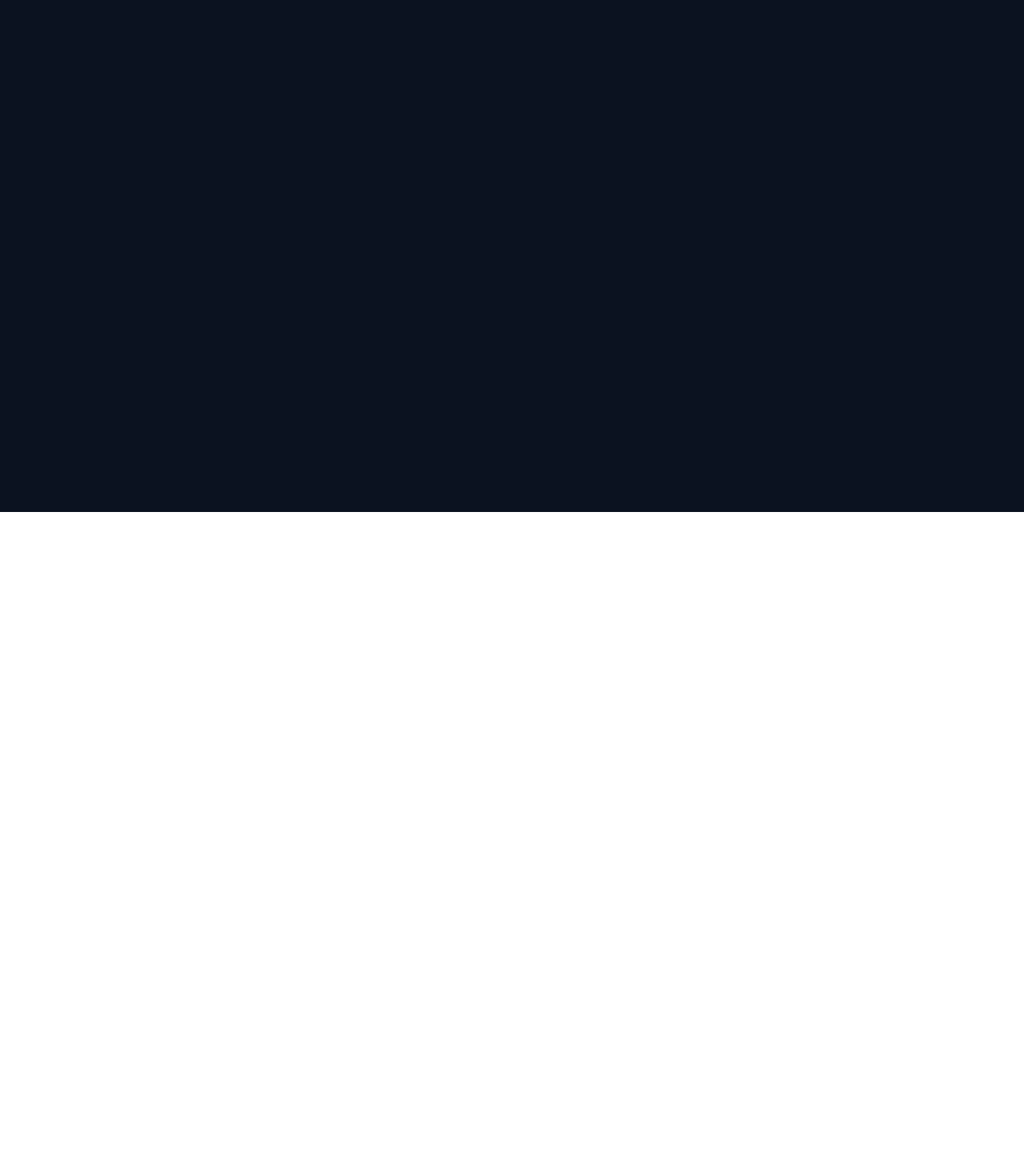
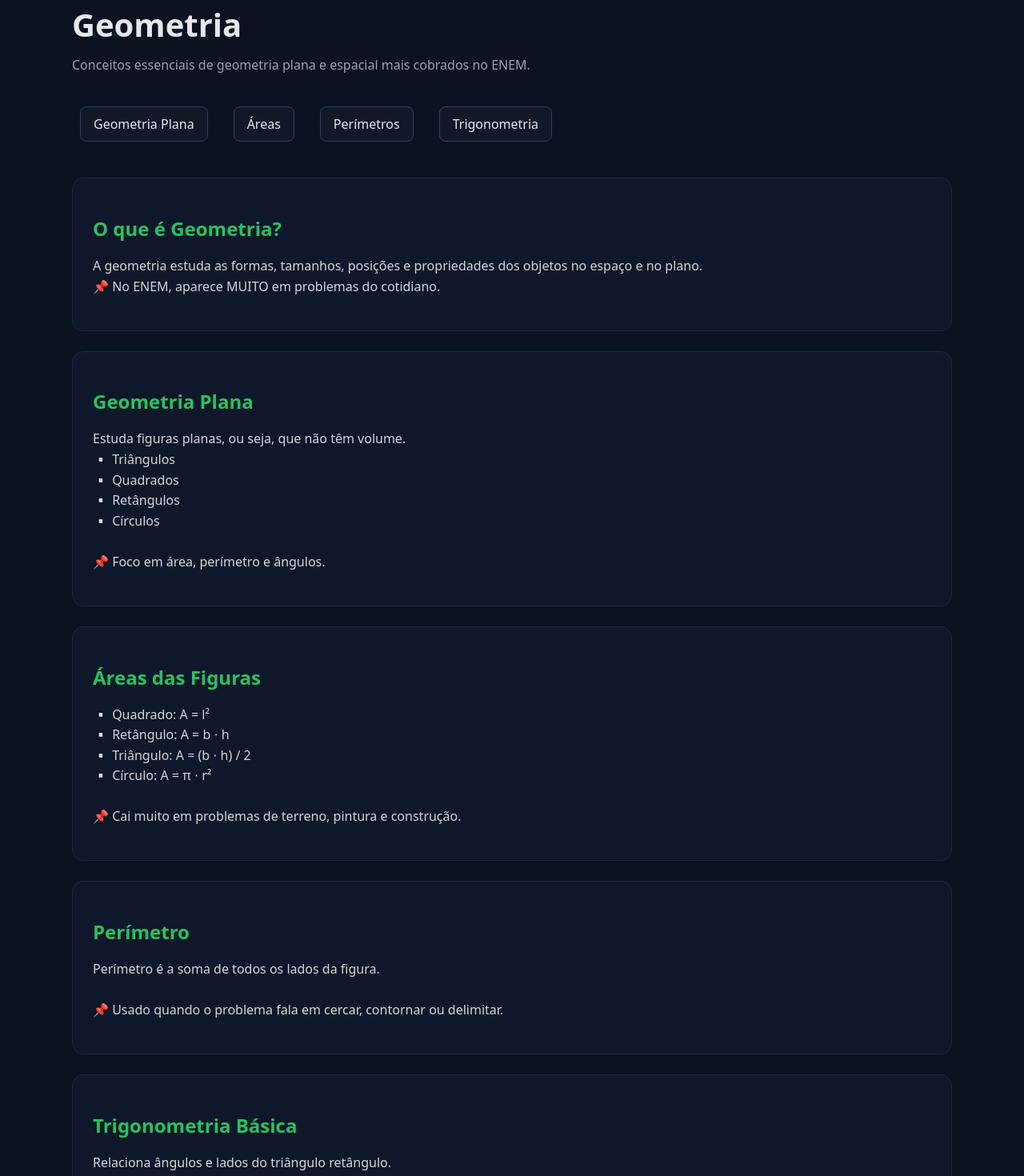
Before and after one commit to diogolopes758/PDL, a React (Vite) app in the folder pdl/: page /geometria in a window 1280 px wide. Shown: the part 160-1630 px from the top of the page at 80% size. Before the commit the page ends 800 px from the top, so only its background shows below. Built offline with nearby package versions, Linux system fonts and the light colour scheme.

Commit message:
adição de nova página

```diff
--- a/pdl/src/App.jsx
+++ b/pdl/src/App.jsx
@@ -17,6 +17,7 @@ import Pomodoro from "./pages/Pomodoro";
 import MiniPomodoro from "./components/MiniPomodoro";
 import Questoes from "./pages/Questoes";
 import Funcoes from "./pages/Funcoes";
+import Geometria from "./pages/Gometria";
 export default function App() {
   return (
     <BrowserRouter>
@@ -39,6 +40,7 @@ export default function App() {
         <Route path="/pomodoro" element={<Pomodoro />} />
         <Route path="/questoes" element={<Questoes />} />
         <Route path="/funcoes" element={<Funcoes />} />
+        <Route path="/geometria" element={<Geometria />} />
       </Routes>
     </BrowserRouter>
   );
--- /dev/null
+++ b/pdl/src/pages/Geometria.css
@@ -0,0 +1,66 @@
+.geometria-page {
+  padding: 40px;
+  max-width: 1100px;
+  margin: auto;
+  color: #e5e7eb;
+}
+
+.geometria-header {
+  margin-bottom: 30px;
+}
+
+.geometria-header h1 {
+  font-size: 2.5rem;
+  margin-bottom: 10px;
+}
+
+.geometria-header p {
+  color: #9ca3af;
+}
+
+/* MENU */
+.geometria-menu {
+  display: flex;
+  gap: 12px;
+  margin-bottom: 35px;
+  flex-wrap: wrap;
+}
+
+.geometria-menu button {
+  background: #111827;
+  color: #e5e7eb;
+  border: 1px solid #374151;
+  padding: 10px 16px;
+  border-radius: 8px;
+  cursor: pointer;
+  transition: all 0.2s;
+}
+
+.geometria-menu button:hover {
+  background: #1f2933;
+  border-color: #22c55e;
+}
+
+/* CONTEÚDO */
+.geometria-content {
+  display: flex;
+  flex-direction: column;
+  gap: 25px;
+}
+
+.geometria-card {
+  background: #0f172a;
+  border: 1px solid #1e293b;
+  border-radius: 14px;
+  padding: 25px;
+}
+
+.geometria-card h2 {
+  margin-bottom: 10px;
+  color: #22c55e;
+}
+
+.geometria-card p {
+  line-height: 1.6;
+  color: #d1d5db;
+}
--- /dev/null
+++ b/pdl/src/pages/Gometria.jsx
@@ -0,0 +1,95 @@
+import "./Geometria.css";
+
+export default function Geometria() {
+  return (
+    <div className="geometria-page">
+      {/* HEADER */}
+      <header className="geometria-header">
+        <h1>Geometria</h1>
+        <p>
+          Conceitos essenciais de geometria plana e espacial mais cobrados no
+          ENEM.
+        </p>
+      </header>
+
+      {/* MENU DE TÓPICOS */}
+      <nav className="geometria-menu">
+        <button>Geometria Plana</button>
+        <button>Áreas</button>
+        <button>Perímetros</button>
+        <button>Trigonometria</button>
+      </nav>
+
+      {/* CONTEÚDO */}
+      <section className="geometria-content">
+        {/* INTRO */}
+        <article className="geometria-card">
+          <h2>O que é Geometria?</h2>
+          <p>
+            A geometria estuda as formas, tamanhos, posições e propriedades dos
+            objetos no espaço e no plano.
+            <br />
+            📌 No ENEM, aparece MUITO em problemas do cotidiano.
+          </p>
+        </article>
+
+        {/* PLANA */}
+        <article className="geometria-card">
+          <h2>Geometria Plana</h2>
+          <p>
+            Estuda figuras planas, ou seja, que não têm volume.
+            <br />
+            ▫️ Triângulos
+            <br />
+            ▫️ Quadrados
+            <br />
+            ▫️ Retângulos
+            <br />
+            ▫️ Círculos
+            <br />
+            <br />
+            📌 Foco em área, perímetro e ângulos.
+          </p>
+        </article>
+
+        {/* ÁREA */}
+        <article className="geometria-card">
+          <h2>Áreas das Figuras</h2>
+          <p>
+            ▫️ Quadrado: A = l² <br />
+            ▫️ Retângulo: A = b ⋅ h <br />
+            ▫️ Triângulo: A = (b ⋅ h) / 2 <br />
+            ▫️ Círculo: A = π ⋅ r² <br />
+            <br />
+            📌 Cai muito em problemas de terreno, pintura e construção.
+          </p>
+        </article>
+
+        {/* PERÍMETRO */}
+        <article className="geometria-card">
+          <h2>Perímetro</h2>
+          <p>
+            Perímetro é a soma de todos os lados da figura.
+            <br />
+            <br />
+            📌 Usado quando o problema fala em cercar, contornar ou delimitar.
+          </p>
+        </article>
+
+        {/* TRIGONOMETRIA */}
+        <article className="geometria-card">
+          <h2>Trigonometria Básica</h2>
+          <p>
+            Relaciona ângulos e lados do triângulo retângulo.
+            <br />
+            ▫️ seno = cateto oposto / hipotenusa <br />
+            ▫️ cosseno = cateto adjacente / hipotenusa <br />
+            ▫️ tangente = cateto oposto / cateto adjacente <br />
+            <br />
+            📌 Muito comum em problemas com inclinação e rampas.
+          </p>
+        </article>
+      </section>
+    </div>
+  );
+}
--- a/pdl/src/pages/Mat.jsx
+++ b/pdl/src/pages/Mat.jsx
@@ -29,7 +29,14 @@ export default function Mat() {
                 Funções (afim, quadrática, exponencial e log)
               </Link>
             </li>
-            <li>📐 Geometria Plana</li>
+
+            <li>
+              📐{" "}
+              <Link to="/geometria" className="mat-link">
+                geometria plana{" "}
+              </Link>
+            </li>
+
             <li>⚽ Geometria Espacial</li>
             <li>📊 Estatística e Probabilidade</li>
             <li>% Porcentagem e Juros</li>
```
